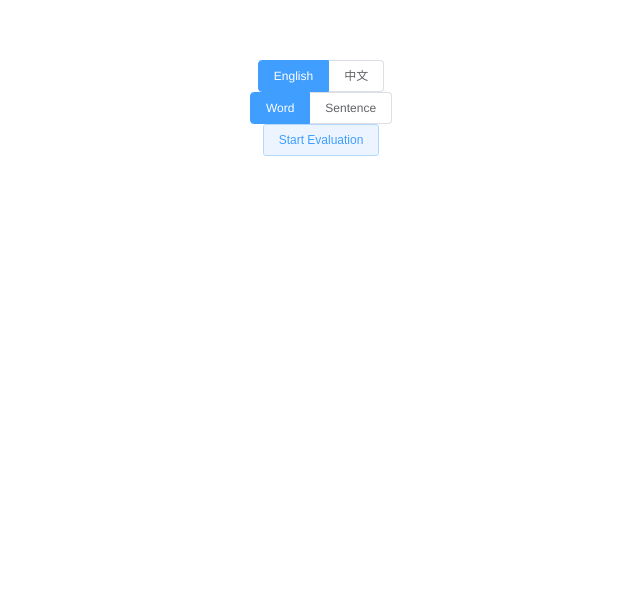
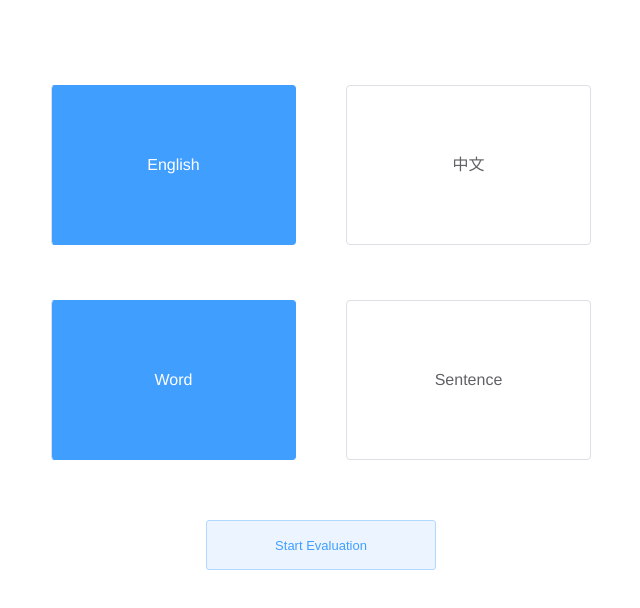
Before and after one commit to Carolyn95/Smart-Oral-Evaluation, a Vue app in the folder vue_template/: page / in a window 1280 px wide. Shown: the top 608 px of the page, without its empty margins (319-959 px from the left). Built offline with nearby package versions, Linux system fonts and the light colour scheme.

Commit message:
page set up

```diff
--- a/vue_template/src/App.vue
+++ b/vue_template/src/App.vue
@@ -1,6 +1,6 @@
 <template>
   <div id="app" v-loading="loading">
-    <div v-if="step === '1'">
+    <div v-if="step === '1'" class="initPage">
       <el-radio-group v-model="selection.ServerType">
         <el-radio-button :label="0">English</el-radio-button>
         <el-radio-button :label="1">中文</el-radio-button>
@@ -20,9 +20,11 @@
       <el-card class="box-card">
         <div slot="header" class="card-header">
           <span>{{ switchCode("questionDesc") }}</span>
-          <el-button type="danger" icon="el-icon-close" circle size="mini"></el-button>
+          <el-button type="danger" icon="el-icon-close" circle size="mini" @click="exitTest"></el-button>
         </div>
-        <div class="card-ques">{{question.list && question.list[question.index]}}</div>
+        <template v-for="(item,idx) in question['list']">
+          <div v-if="item && idx === question['index']" :key="'ques'+idx">
+            <div class="card-ques">{{item}}</div>
             <div class="card-mic">
               <figure
                 class="card-animate"
@@ -51,28 +53,43 @@
                   />
                 </svg>
               </figure>
-          <div>
+              <div v-loading="question.loading">
                 <el-button
+                  v-if="question.score[idx]"
                   type="success"
                   circle
-              @click="playAudio(question.score[question.index])"
-            >{{question.index}}</el-button>
-          </div>
+                  @click="playAudio(question.score[idxx])"
+                  icon="el-icon-caret-right"
+                ></el-button>
                 <audio id="audio" src></audio>
                 <el-rate
-            v-if="question.score[question.index]"
-            v-model="question.score[question.index]['SuggestedScore']"
+                  v-if="question.score[idx]"
+                  :value="Number((question.score[idx]['SuggestedScore']/20).toFixed(2))"
                   :colors="['#99A9BF', '#F7BA2A', '#FF9900']"
                   class="score-padding"
+                  disabled
+                  allow-half
+                  show-score
+                  score-template="{value} points"
                 ></el-rate>
               </div>
+            </div>
+          </div>
+        </template>
         <div class="card-button-group">
-          <el-button type="primary" :disabled="question.index === 0" @click="prevPage">Previous Page</el-button>
+          <el-button
+            type="primary"
+            :disabled="question.index === 0"
+            @click="prevPage"
+            style="min-width:100px;"
+          >{{ switchCode("prevPage") }}</el-button>
+          <el-button type="text">{{`${question.index+1} / ${question.length}`}}</el-button>
           <el-button
             type="primary"
             :disabled="question.index === (question.length - 1)"
             @click="nextPage"
-          >Next Page</el-button>
+            style="min-width:100px;"
+          >{{ switchCode("nextPage") }}</el-button>
         </div>
       </el-card>
     </div>
@@ -94,13 +111,17 @@ export default {
           "word": "Word",
           "sentence": "Sentence",
           "buttonText": "Start Evaluation",
-          "questionDesc": "Please say the word/sentece in English"
+          "questionDesc": "Please say the word/sentece in English",
+          "prevPage": "Previous",
+          "nextPage": "Next"
         },
         1: {
           "word": "单词",
           "sentence": "句子",
           "buttonText": "开始评测",
-          "questionDesc": "请用中文说出屏幕显示的内容"
+          "questionDesc": "请用中文说出屏幕显示的内容",
+          "prevPage": "上一题",
+          "nextPage": "下一题"
         },
       },
       recorder: null,
@@ -114,14 +135,10 @@ export default {
         timeout_task: null,
         score: [],
         audioDom: null,
+        loading: false,
       },
     }
   },
-  // created () {
-  //   // console.log(question_list);
-  //   this.question.list = (question_list["0__1"] && question_list["0__1"]["text"].sort(() => Math.random() - 0.5)) || [];
-  //   this.question.length = this.question.list.length;
-  // },
   methods: {
     switchCode: function (name) {
       let lang = this.lang;
@@ -157,7 +174,6 @@ export default {
       });
     },
     uploadAudioRecording () {
-      // TODO
       this.recorder.uploadLocalFile({
         RefText: 'about',
         load () {
@@ -207,11 +223,13 @@ export default {
       if (this.question.index < this.question.length) {
         this.question.index += 1;
       }
+      this.show = false;
     },
     prevPage () {
       if (this.question.index > 0) {
         this.question.index -= 1;
       }
+      this.show = false;
     },
     stopRecordAudio () {
       /**
@@ -224,22 +242,16 @@ export default {
       let vm = this;
       if (!this.question.isRecording) return;
       this.question.isRecording = false;
-      // console.log(err);
+      vm.question.loading = true;
       clearTimeout(this.question.timeout_task);
       this.recorder.stop({
         success (res) {
-          // 获取blob对象，创建audio进行回放 (PC端)
-          // let audio = document.createElement('audio');
-          // audio.setAttribute('controls', '');
-          // let blobUrl = URL.createObjectURL(res.blob);
-          // audio.src = blobUrl
-          // let blobUrl = URL.createObjectURL(res.blob);
-          // document.body.appendChild(audio);
-          // 输出测评结果
+          vm.question.loading = false;
           console.log(res);
           vm.$set(vm.question.score, vm.question.index, res)
         },
         error (err) {
+          vm.question.loading = false;
           console.log(err);
         }
       });
@@ -259,6 +271,12 @@ export default {
         alert('播放完毕')
       }
     },
+    exitTest () {
+      this.step = '1';
+      this.question.list = null;
+      this.question.index = 0;
+      this.question.score = [];
+    },
   },
 }
 </script>
@@ -271,6 +289,30 @@ export default {
   text-align: center;
   color: #2c3e50;
   margin-top: 60px;
+}
+.initPage {
+  .el-radio-button {
+    width: 245px;
+    height: 160px;
+    margin: 25px;
+    margin-bottom: 30px;
+    span.el-radio-button__inner {
+      font-size: 16px;
+      width: 100%;
+      height: 100%;
+      border-radius: 4px;
+      border-left: 0.6px solid #dcdfe6;
+      display: flex;
+      justify-content: center;
+      flex-direction: column;
+    }
+  }
+  .el-button {
+    width: 230px;
+    height: 50px;
+    margin-top: 30px;
+    font-size: 13px;
+  }
 }
 .question-card {
   display: flex;
```
Lines whose indentation alone changed are shown as unchanged.
